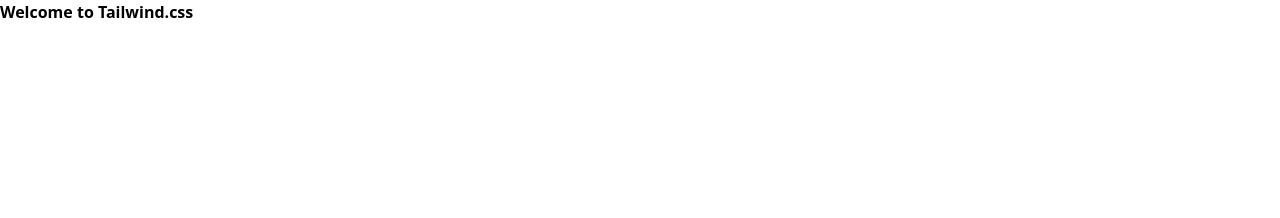
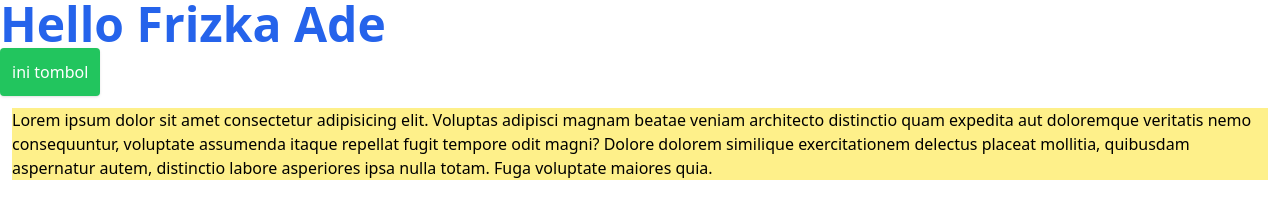
Before and after one commit to frizkaadep/tailwind01, a website: page public/index.html in a window 1280 px wide. Drawn offline with Linux system fonts and the light colour scheme.

```diff
--- a/package.json
+++ b/package.json
@@ -3,7 +3,7 @@
   "version": "1.0.0",
   "main": "index.js",
   "scripts": {
-    "build:css": "npx tailwindcss -i src/style.css -o dist/style.css --watch",
+    "dev": "npx tailwindcss -i src/css/input.css -o public/css/style.css --watch",
     "test": "echo \"Error: no test specified\" && exit 1"
   },
   "repository": {
--- a/public/index.html
+++ b/public/index.html
@@ -8,8 +8,11 @@
     <title>Tailwind 01</title>
 </head>
 <body>
-    <div class="container mx-auto">
-        <h1 class="font-bold">Welcome to Tailwind.css</h1>
-    </div>
-</body>
+    <h1 class="text-5xl font-bold text-blue-600">Hello Frizka Ade</h1>
+    <a href="" class="bg-green-500 p-3 text-white inline-block rounded shadow hover:bg-green-700">ini tombol</a>
+    <p class="m-3 bg-yellow-200">Lorem ipsum dolor sit amet consectetur adipisicing elit. Voluptas adipisci magnam beatae
+        veniam architecto distinctio quam expedita aut doloremque veritatis nemo consequuntur, voluptate assumenda itaque
+        repellat fugit tempore odit magni? Dolore dolorem similique exercitationem delectus placeat mollitia, quibusdam
+        aspernatur autem, distinctio labore asperiores ipsa nulla totam. Fuga voluptate maiores quia.</p>
+    </body>
 </html>
```
Also changed, not shown: public/css/style.css.
